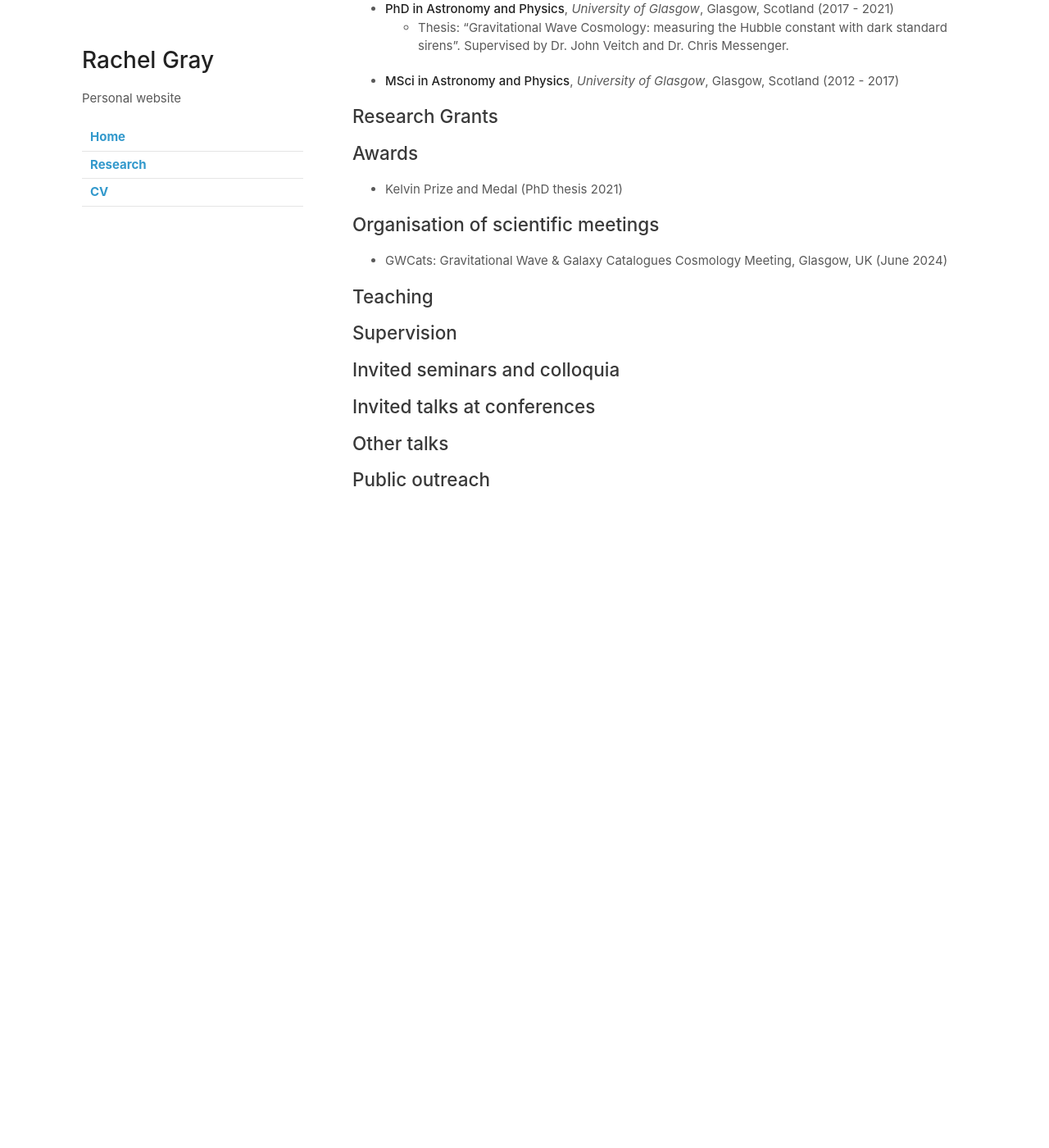
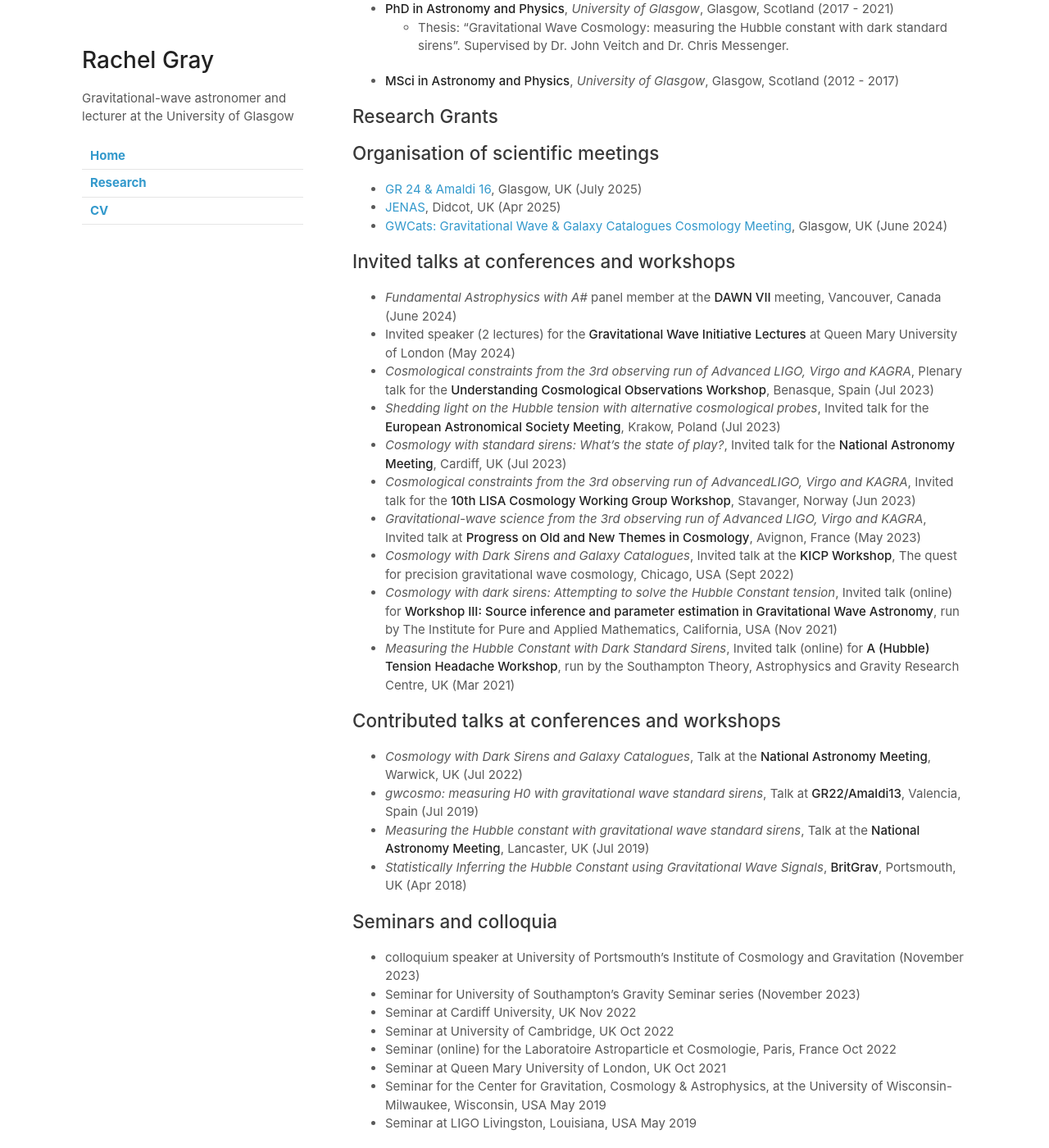
Before and after one commit to rachelmgray/rachelmgray.github.io, a Jekyll site: the page built from cv.md, in a window 1280 px wide and 1400 px high, scrolled down 438 px. Shown: the whole window at 82% size. Built offline with Jekyll 4.4.1, drawn with Linux system fonts in a browser that asks for light colours; our own code applies the rules of GitHub Pages for plain Markdown files; before the commit the page ends 1106 px from its top, so only the background shows below that; some of the changed text lies outside the part shown.

Commit message:
added cv details

```diff
--- a/_config.yml
+++ b/_config.yml
@@ -1,6 +1,6 @@
 theme: jekyll-theme-minimal
 title: Rachel Gray
-description: Personal website
+description: Gravitational-wave astronomer and lecturer at the University of Glasgow
 show_downloads: False
 navigation:
   - title: Home
--- a/cv.md
+++ b/cv.md
@@ -5,33 +5,65 @@ UNDER CONSTRUCTION
 I am a lecturer at the University of Glasgow, specialising in constraining cosmological parameters using gravitational wave signals from compact binary mergers. I currently serve as co-chair for the LIGO-Virgo-KAGRA Cosmology Working Group.
 
 ## Career
-
 - **Lecturer**, *University of Glasgow*, Glasgow, Scotland (Jan 2023 - present)
 - **Postdoctoral Research Assisstant**, *Queen Mary University of London*, London, UK (Sept 2021 - Dec 2022)
 - **Research Assisstant**, *University of Glasgow*, Glasgow, Scotland (Apr 2021 - Aug 2021)
 
 ## Education
-
 - **PhD in Astronomy and Physics**, *University of Glasgow*, Glasgow, Scotland (2017 - 2021)
   - Thesis: "Gravitational Wave Cosmology: measuring the Hubble constant with dark standard sirens". Supervised by Dr. John Veitch and Dr. Chris Messenger.
 - **MSci in Astronomy and Physics**, *University of Glasgow*, Glasgow, Scotland (2012 - 2017)
 
 ## Research Grants
 
+
+## Organisation of scientific meetings
+- [GR 24 & Amaldi 16](https://iop.eventsair.com/gr24-amaldi16/), Glasgow, UK (July 2025)
+- [JENAS](https://indico.cern.ch/event/1440480/), Didcot, UK (Apr 2025)
+- [GWCats: Gravitational Wave & Galaxy Catalogues Cosmology Meeting](https://indico.in2p3.fr/event/33026/), Glasgow, UK (June 2024)
+
+## Invited talks at conferences and workshops
+- *Fundamental Astrophysics with A#* panel member at the **DAWN VII** meeting, Vancouver, Canada (June 2024)
+- Invited speaker (2 lectures) for the **Gravitational Wave Initiative Lectures** at Queen Mary University of London (May 2024)
+- *Cosmological constraints from the 3rd observing run of Advanced LIGO, Virgo and KAGRA*, Plenary talk for the **Understanding Cosmological Observations Workshop**, Benasque, Spain (Jul 2023)
+- *Shedding light on the Hubble tension with alternative cosmological probes*, Invited talk for the **European Astronomical Society Meeting**, Krakow, Poland (Jul 2023)
+- *Cosmology with standard sirens: What's the state of play?*, Invited talk for the **National Astronomy Meeting**, Cardiff, UK (Jul 2023)
+- *Cosmological constraints from the 3rd observing run of AdvancedLIGO, Virgo and KAGRA*, Invited talk for the **10th LISA Cosmology Working Group Workshop**, Stavanger, Norway (Jun 2023)
+- *Gravitational-wave science from the 3rd observing run of Advanced LIGO, Virgo and KAGRA*, Invited talk at **Progress on Old and New Themes in Cosmology**, Avignon, France (May 2023)
+- *Cosmology with Dark Sirens and Galaxy Catalogues*, Invited talk at the **KICP Workshop**, The quest for precision gravitational wave cosmology, Chicago, USA (Sept 2022)
+- *Cosmology with dark sirens: Attempting to solve the Hubble Constant tension*, Invited talk (online) for **Workshop III: Source inference and parameter estimation in Gravitational Wave Astronomy**, run by The Institute for Pure and Applied Mathematics, California, USA (Nov 2021)
+- *Measuring the Hubble Constant with Dark Standard Sirens*, Invited talk (online) for **A (Hubble) Tension Headache Workshop**, run by the Southampton Theory, Astrophysics and Gravity Research Centre, UK (Mar 2021)
+
+## Contributed talks at conferences and workshops
+- *Cosmology with Dark Sirens and Galaxy Catalogues*, Talk at the **National Astronomy Meeting**, Warwick, UK (Jul 2022)
+- *gwcosmo: measuring H0 with gravitational wave standard sirens*, Talk at **GR22/Amaldi13**, Valencia, Spain (Jul 2019)
+- *Measuring the Hubble constant with gravitational wave standard sirens*, Talk at the **National Astronomy Meeting**, Lancaster, UK (Jul 2019)
+- *Statistically Inferring the Hubble Constant using Gravitational Wave Signals*, **BritGrav**, Portsmouth, UK  (Apr 2018)
+
+## Seminars and colloquia
+- colloquium speaker at University of Portsmouth's Institute of Cosmology and Gravitation (November 2023)
+- Seminar for University of Southampton's Gravity Seminar series (November 2023)
+- Seminar at Cardiff University, UK Nov 2022
+- Seminar at University of Cambridge, UK Oct 2022
+- Seminar (online) for the Laboratoire Astroparticle et Cosmologie, Paris, France Oct 2022
+- Seminar at Queen Mary University of London, UK Oct 2021
+- Seminar for the Center for Gravitation, Cosmology & Astrophysics, at the University of Wisconsin-Milwaukee, Wisconsin, USA May 2019
+- Seminar at LIGO Livingston, Louisiana, USA May 2019
+
 ## Awards
 - Kelvin Prize and Medal (PhD thesis 2021)
 
-## Organisation of scientific meetings
-- GWCats: Gravitational Wave & Galaxy Catalogues Cosmology Meeting, Glasgow, UK (June 2024)
-
 ## Teaching
+- Cosmology (part II) Astronomy Honours-level lecture course (2024 - present)
+- Galaxies (part II), Astronomy Honours-level lecture course (2023 - present)
+- Astronomy Honours Labs (Gravitational-wave Data Analysis, and Solar System Simulator) (2023 - present)
+- Astronomy Honours small-group supervisions (2023 - present)
 
 ## Supervision
+- Alexander Papadopoulos, PhD student (2023 - present)
+- Zhuotao Li, PhD student (2023 - present)
 
-## Invited seminars and colloquia
-
-## Invited talks at conferences
-
-## Other talks
+- Katy Drummond, MSci student (2023 - 2024)
+- Rory Matheson, MSci student (2023 - 2024)
 
 ## Public outreach
```
